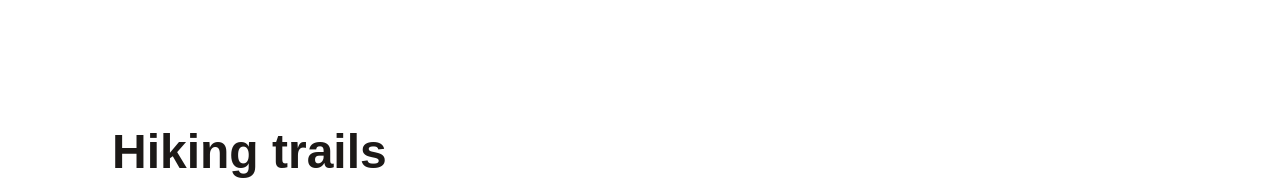
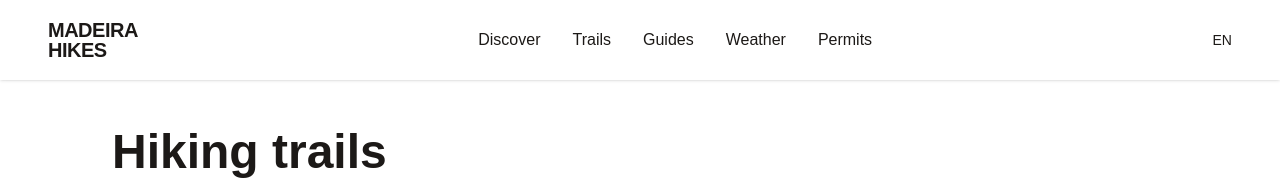
Before and after one commit to ti6xuk1y12el44/madeira-hikes, a Next.js app: page /trails in a window 1280 px wide. Shown: the top 180 px of the page. Built offline with nearby package versions, Linux system fonts and the light colour scheme; no server answers; the database is empty.

Commit message:
fix navbar visibility on light-background pages

```diff
--- a/app/components/Navbar.js
+++ b/app/components/Navbar.js
@@ -2,7 +2,7 @@
 
 import { useEffect, useState } from 'react'
 
-export default function Navbar() {
+export default function Navbar({ solid = false }) {
   const [scrolled, setScrolled] = useState(false)
 
   useEffect(() => {
@@ -13,15 +13,15 @@ export default function Navbar() {
     return () => window.removeEventListener('scroll', onScroll)
   }, [])
 
-  const textColor = scrolled ? 'text-stone-900' : 'text-white'
+  // Se a página é de fundo claro (solid), ou já fizemos scroll, mostra a navbar branca
+  const isSolid = solid || scrolled
+  const textColor = isSolid ? 'text-stone-900' : 'text-white'
 
   return (
     <nav
       className={
         'fixed top-0 left-0 right-0 z-50 flex items-center justify-between px-6 md:px-12 py-5 transition-all duration-300 ' +
-        (scrolled
-          ? 'bg-white/95 backdrop-blur shadow-sm'
-          : 'bg-transparent')
+        (isSolid ? 'bg-white/95 backdrop-blur shadow-sm' : 'bg-transparent')
       }
     >
       <a href="/" className={'font-black text-xl leading-none tracking-tight transition-colors ' + textColor}>
--- a/app/trails/page.js
+++ b/app/trails/page.js
@@ -31,7 +31,7 @@ export default function TrailsPage() {
   return (
     <main className="bg-white text-stone-900 min-h-screen">
 
-      <Navbar />
+      <Navbar solid={true} />
 
       <section className="px-6 md:px-12 max-w-6xl mx-auto pt-32">
         <h1 className="text-4xl md:text-5xl font-black">Hiking trails</h1>
```
